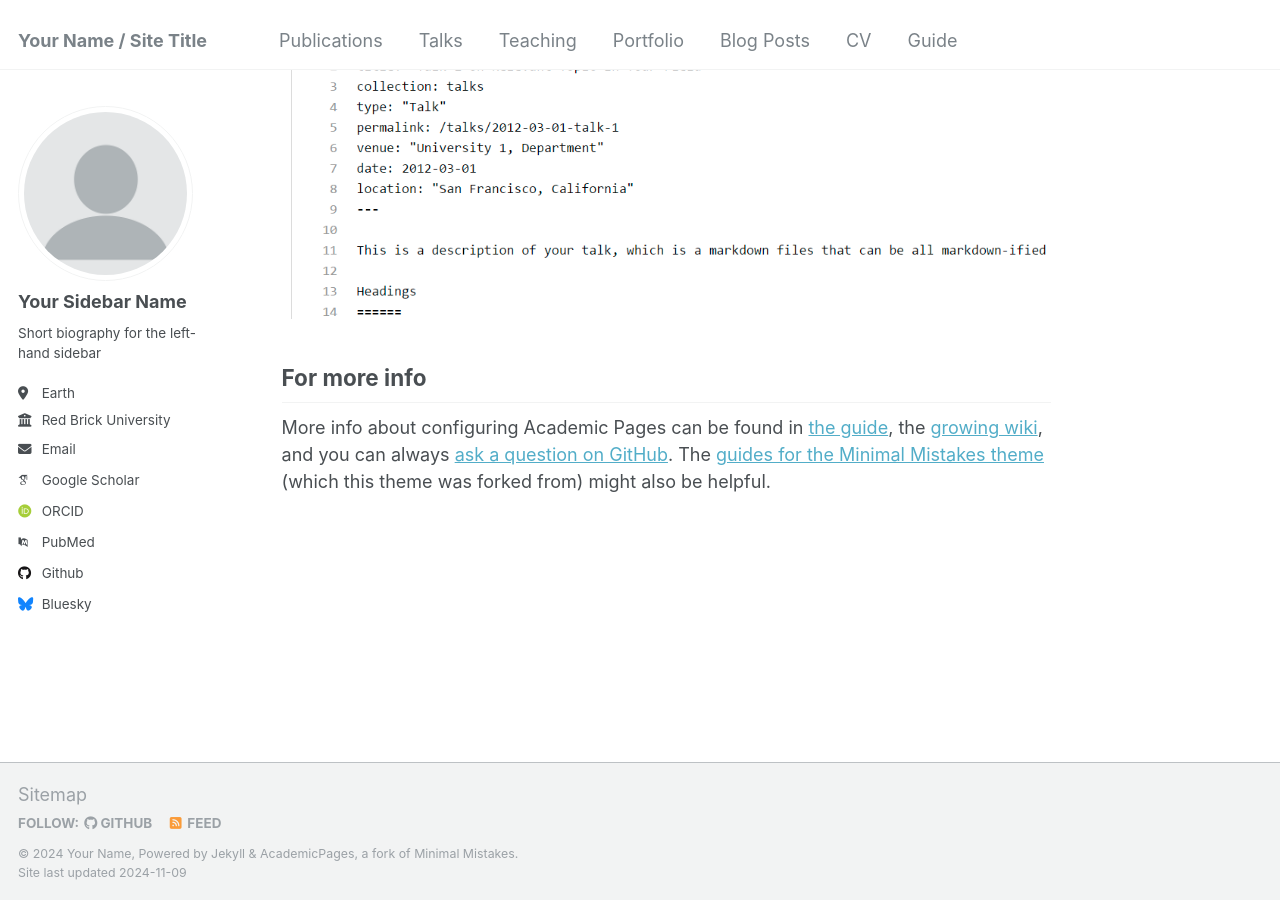
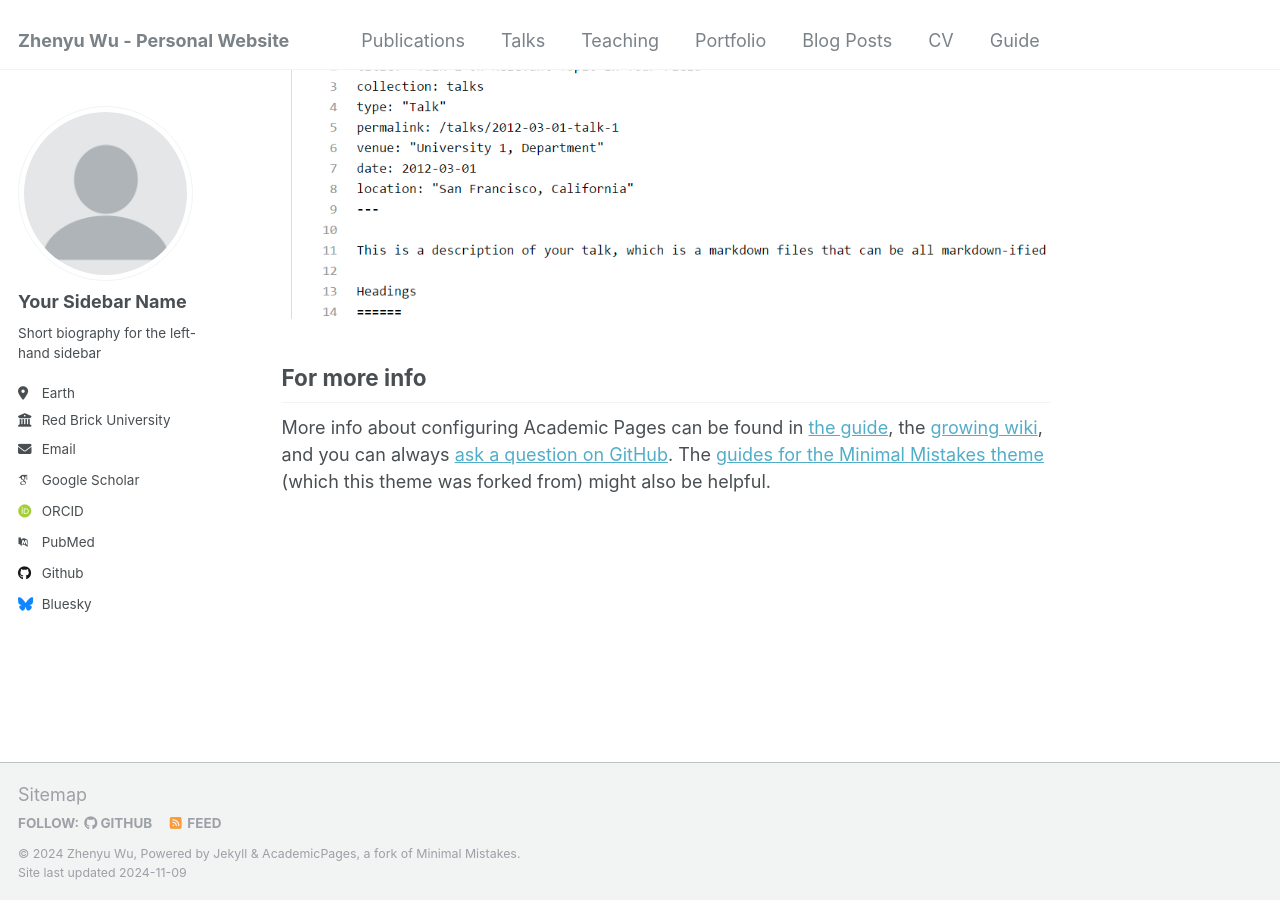
Before and after one commit to Zhenyu98/Zhenyu98.github.io, a Jekyll site: the page built from _pages/about.md, in a window 1280 px wide and 900 px high, scrolled down 2643 px. Built offline with Jekyll 4.4.1, drawn with Linux system fonts in a browser that asks for light colours; some web fonts are replaced.

Commit message:
Update _config.yml

```diff
--- a/_config.yml
+++ b/_config.yml
@@ -8,9 +8,9 @@
 
 # Basic Site Settings
 locale                   : "en-US"
-title                    : "Your Name / Site Title"
+title                    : "Zhenyu Wu - Personal Website"
 title_separator          : "-"
-name                     : &name "Your Name"
+name                     : &name "Zhenyu Wu"
 description              : &description "personal description"
 url                      : https://academicpages.github.io # the base hostname & protocol for your site e.g. "https://mmistakes.github.io"
 baseurl                  : "" # the subpath of your site, e.g. "/blog"
@@ -28,7 +28,7 @@ author:
   location         : "Earth"
   employer         : "Red Brick University"
   uri              : # URL
-  email            : "none@example.org"
+  email            : "zheny_wu@163.com"
 
   # Academic websites
   arxiv            : # URL - Update with the correct link to your profile
```
